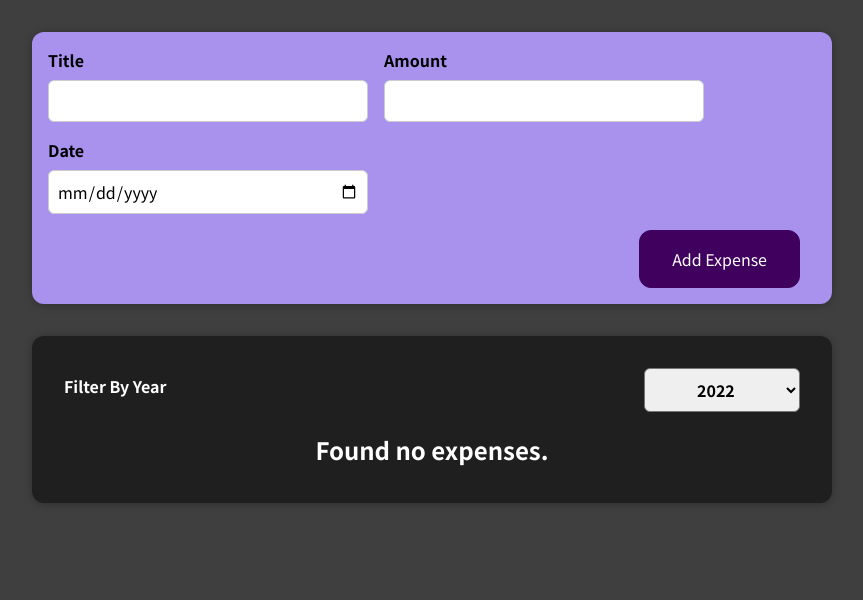
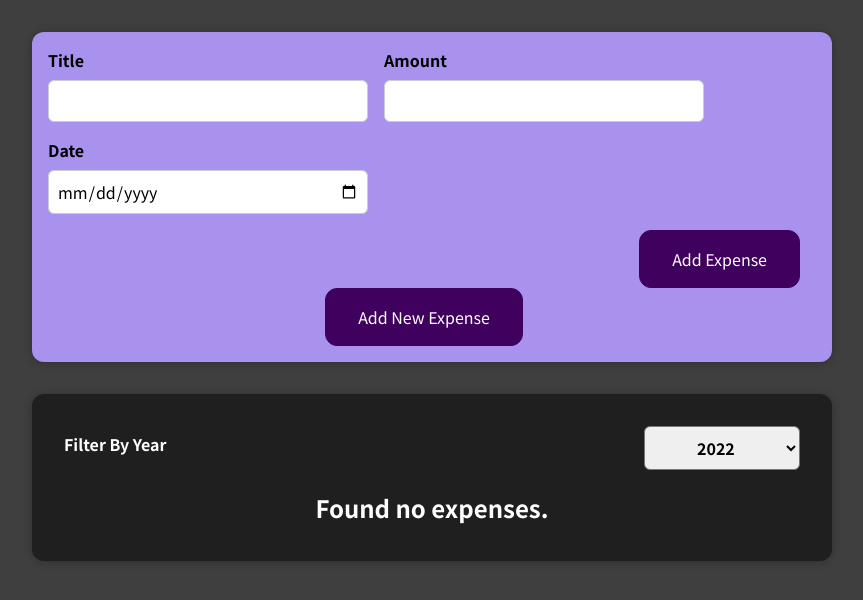
Before and after one commit to santhoshsonu/expenses-app, a React (Create React App) app: page / in a window 1280 px wide. Shown: the top 600 px of the page, without its empty margins (208-1071 px from the left). Built offline with nearby package versions, Linux system fonts and the light colour scheme.

Commit message:
Display Expense Form conditionally on button click

```diff
--- a/src/Components/NewExpense/NewExpense.js
+++ b/src/Components/NewExpense/NewExpense.js
@@ -1,10 +1,13 @@
-import React from 'react';
+import React, { useState } from 'react';
 
 import ExpenseForm from './ExpenseForm';
 import './NewExpense.css';
 
 
 const NewExpense = (props) => {
+
+    const [showForm, setShowForm] = useState(false);
+
     const saveExpenseDataHandler = (expense) => {
         const expenseData = {
             title: expense.title,
@@ -14,9 +17,18 @@ const NewExpense = (props) => {
         props.onAddExpense(expenseData);
     };
 
+    const addNewExpenseHandler = () => {
+        setShowForm(true);
+    };
+
+    const resetExpenseFormHandler = () => {
+        setShowForm(false);
+    };
+
     return (
         <div className='new-expense'>
-            <ExpenseForm onSaveExpenseData={saveExpenseDataHandler} />
+            <ExpenseForm onSaveExpenseData={saveExpenseDataHandler} onReset={resetExpenseFormHandler} visible={showForm} />
+            <button hidden={showForm} onClick={addNewExpenseHandler}>Add New Expense</button>
         </div>
     );
 };
```
